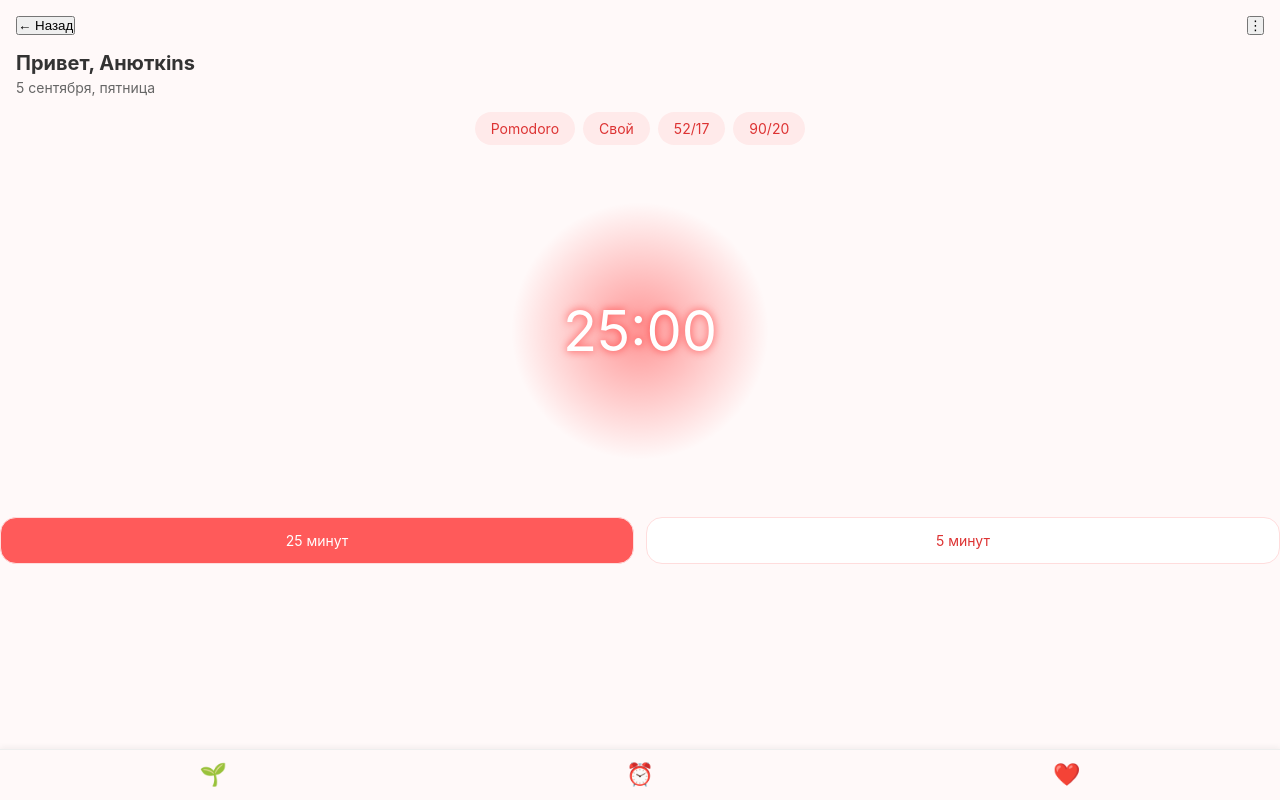
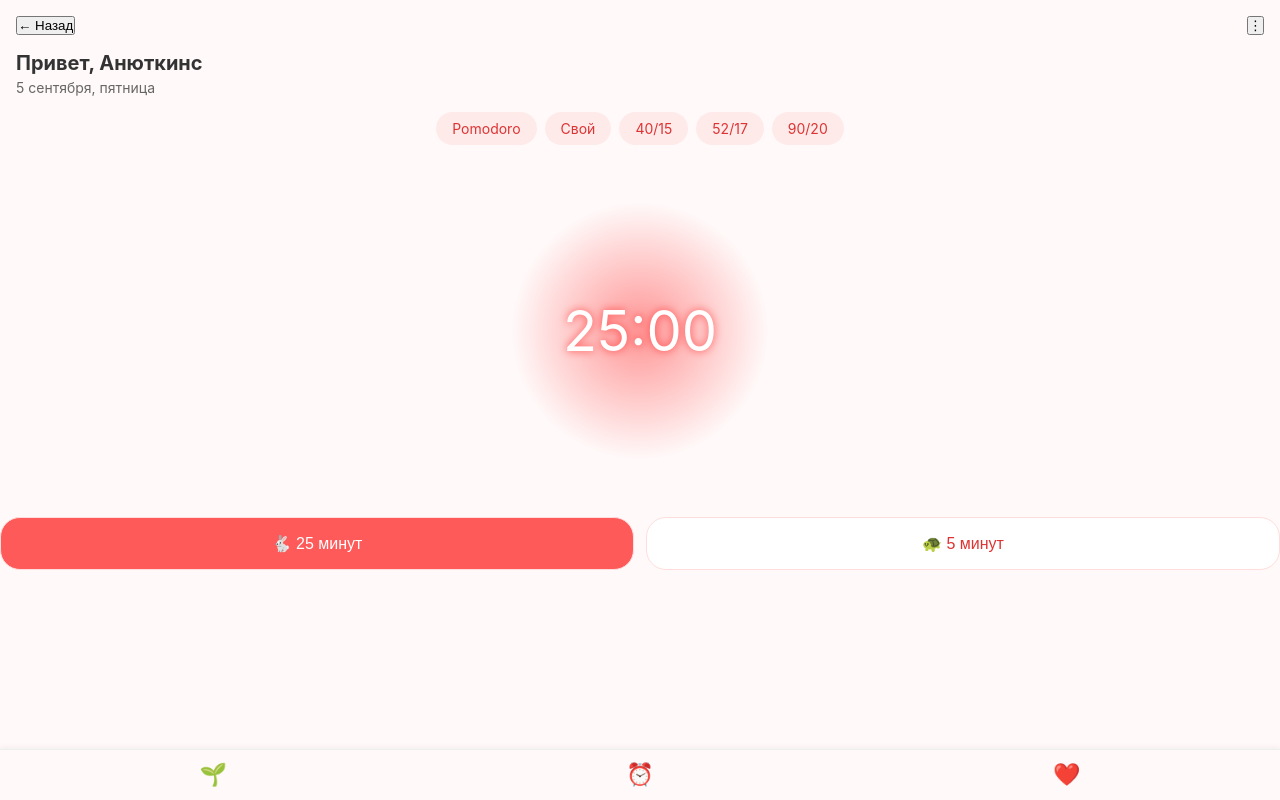
Before and after one commit to YskvAnn/SlowFlow, a plain HTML site: page docs/index.html in a window 1280 px wide. Drawn offline with Linux system fonts and the light colour scheme.

Commit message:
optimisation all

```diff
--- a/docs/index.html
+++ b/docs/index.html
@@ -93,23 +93,27 @@
       text-align: center;
     }
 
+    /* Контролы */
     .controls {
       display: flex;
-      justify-content: center;
       gap: 12px;
       margin: 1.5rem 1rem;
       width: 100%;
     }
 
     .control-btn {
-      flex: 1;
-      padding: 14px 0;
-      border-radius: 16px;
+      flex: 1; /* каждая кнопка занимает равную ширину */
+      display: flex;
+      align-items: center;
+      justify-content: center;
+      gap: 8px; /* расстояние между иконкой и текстом */
+      padding: 16px 0; /* высота кнопки */
+      border-radius: 20px;
       border: 1px solid #fdd;
       background: #fff;
       color: #d33;
-      text-align: center;
-      font-size: 14px;
+      font-size: 16px;
+      font-weight: 500;
       cursor: pointer;
       transition: 0.2s;
     }
@@ -159,8 +163,8 @@
         font-size: 48px;
       }
       .control-btn {
-        font-size: 12px;
-        padding: 10px 0;
+        font-size: 14px;
+        padding: 12px 0;
       }
       .tabs .tab {
         padding: 6px 12px;
@@ -177,13 +181,14 @@
   </header>
 
   <section class="greeting">
-    <h2>Привет, Анюткins</h2>
+    <h2>Привет, Анюткинс</h2>
     <p>5 сентября, пятница</p>
   </section>
 
   <div class="tabs">
     <div class="tab">Pomodoro</div>
     <div class="tab">Свой</div>
+    <div class="tab">40/15</div>
     <div class="tab">52/17</div>
     <div class="tab">90/20</div>
   </div>
@@ -193,8 +198,8 @@
   </div>
 
   <div class="controls">
-    <div class="control-btn active">25 минут</div>
-    <div class="control-btn">5 минут</div>
+    <button class="control-btn active">🐇 25 минут</button>
+    <button class="control-btn">🐢 5 минут</button>
   </div>
 
   <nav>
```
